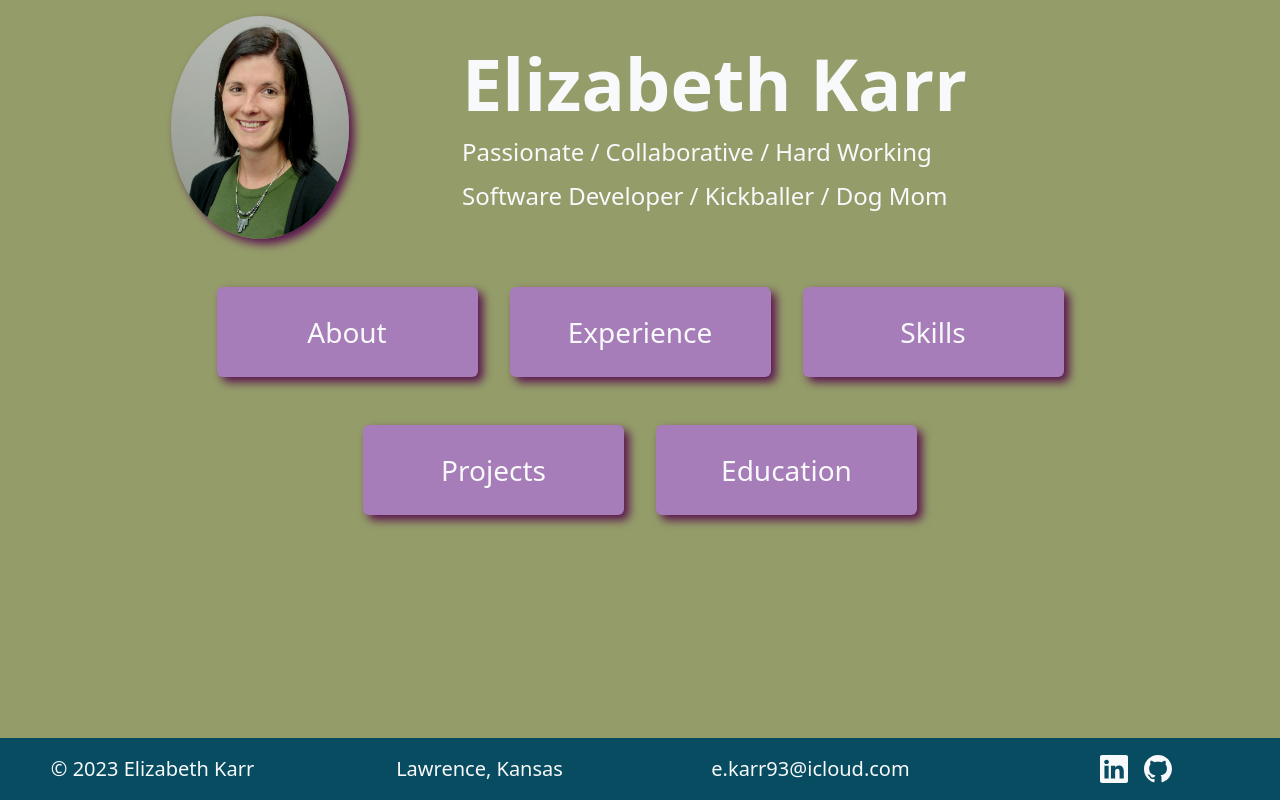
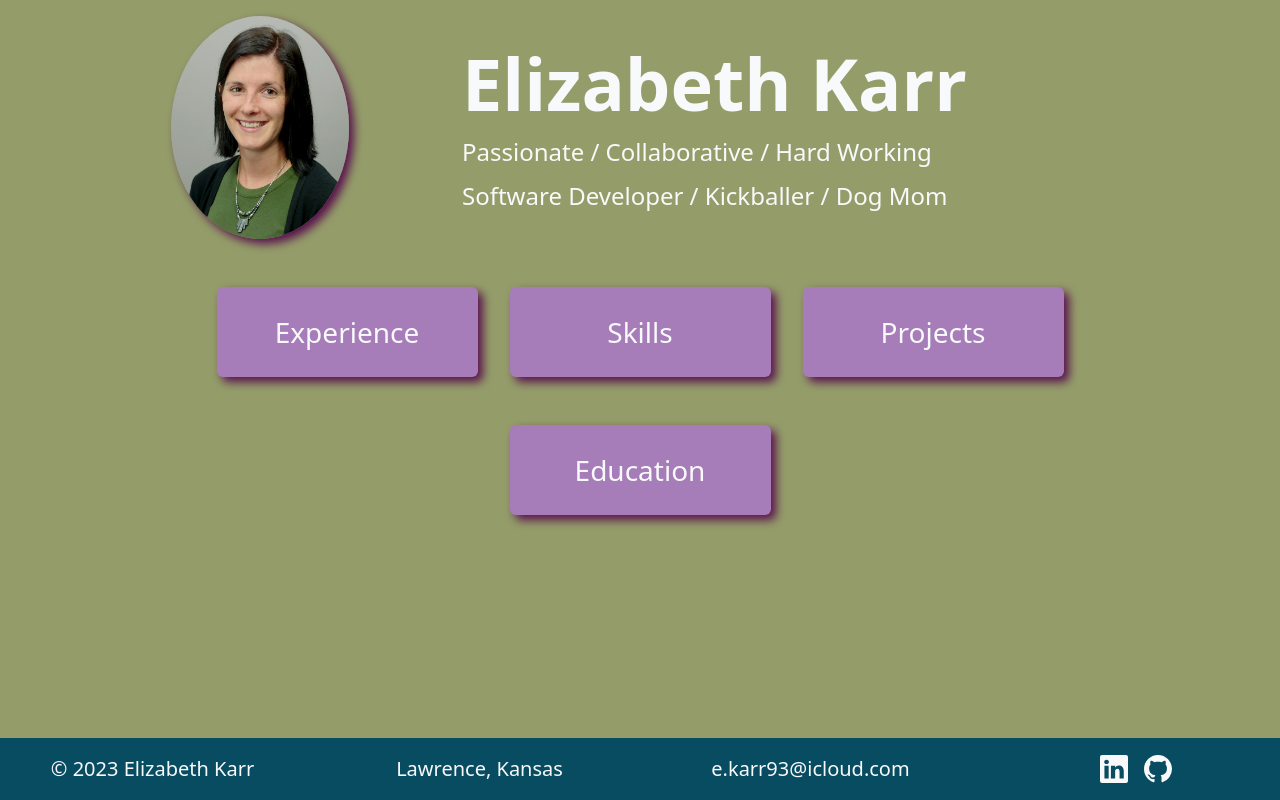
Before and after one commit to e-karr/cloud-resume, an Angular app: page / in a window 1280 px wide. Built offline with nearby package versions, Linux system fonts and the light colour scheme.

Commit message:
remove about navigation item

```diff
--- a/src/app/home-page/home-page.component.ts
+++ b/src/app/home-page/home-page.component.ts
@@ -7,7 +7,6 @@ import { Component } from '@angular/core';
 })
 export class HomePageComponent {
   menuItems: string[] = [
-    'About',
     'Experience',
     'Skills',
     'Projects',
--- a/src/app/navigation/navigation.component.ts
+++ b/src/app/navigation/navigation.component.ts
@@ -7,7 +7,6 @@ import { Component } from '@angular/core';
 })
 export class NavigationComponent {
   menuItems: string[] = [
-    'About',
     'Experience',
     'Skills',
     'Projects',
```
